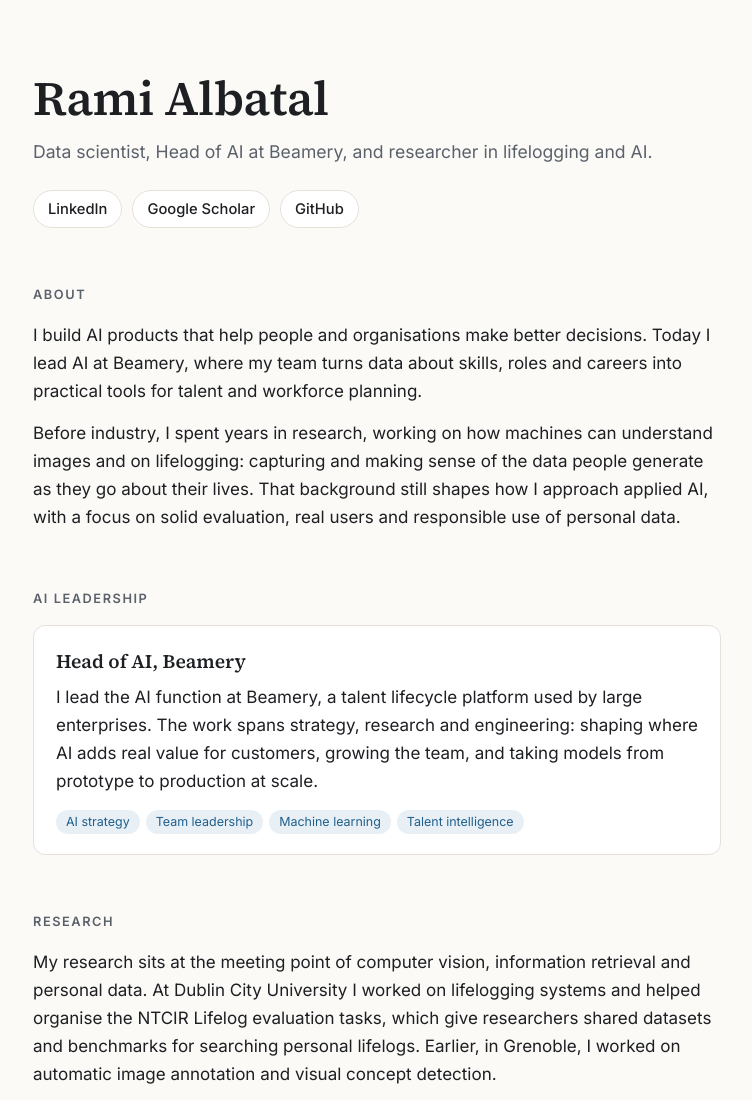
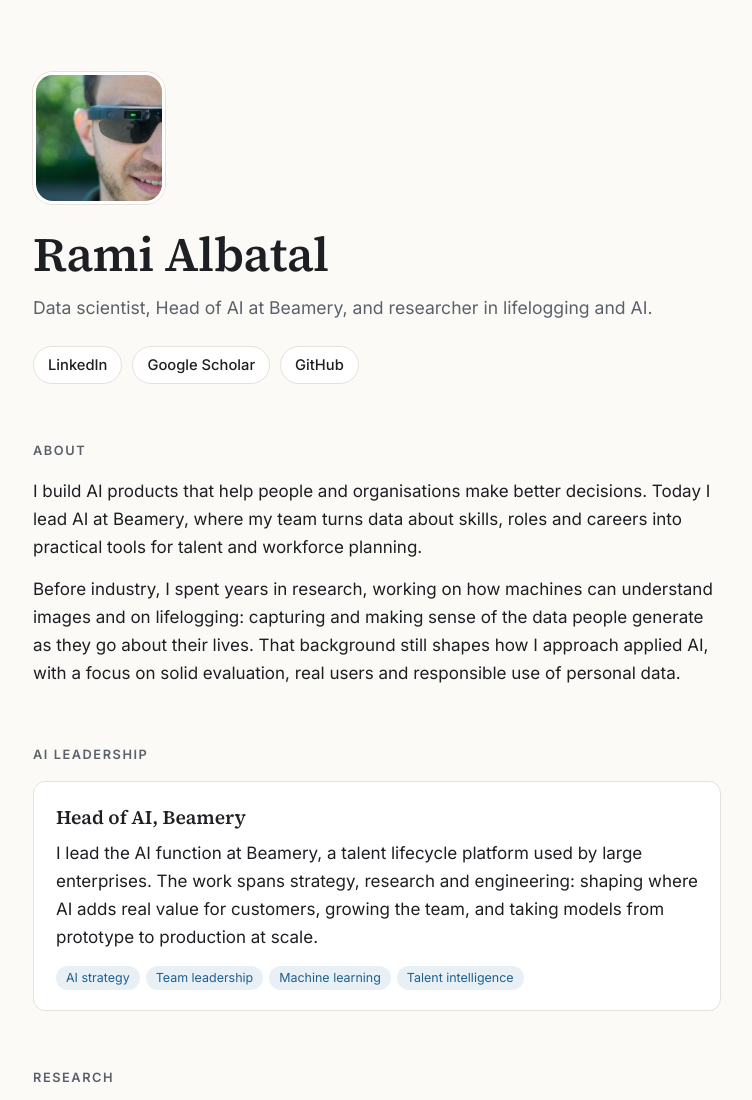
Before and after one commit to ramialbatal/ramialbatal.github.io, a plain HTML site: page index.html in a window 1280 px wide. Shown: the top 1100 px of the page, without its empty margins (263-1015 px from the left). Drawn offline with Linux system fonts and the light colour scheme.

Commit message:
Add profile photo to the website
Co-Authored-By: Claude Opus 5.5 <noreply@anthropic.com>
Claude-Session: https://claude.ai/code/session_01KMf4v8suBxyLEQeq7bKUrM

```diff
--- a/index.html
+++ b/index.html
@@ -4,6 +4,7 @@
 <meta charset="utf-8">
 <meta name="viewport" content="width=device-width, initial-scale=1">
 <title>Rami Albatal</title>
+<meta property="og:image" content="https://ramialbatal.github.io/images/rami.jpg">
 <meta name="description" content="Rami Albatal: data scientist, Head of AI at Beamery, and researcher in lifelogging and AI.">
 <link rel="preconnect" href="https://fonts.googleapis.com">
 <link rel="preconnect" href="https://fonts.gstatic.com" crossorigin>
@@ -47,6 +48,16 @@
     font: 17px/1.65 Inter, system-ui, -apple-system, "Segoe UI", sans-serif;
   }
   .wrap { max-width: 720px; margin: 0 auto; padding: 72px 16px 56px; }
+  .photo {
+    display: block;
+    width: 132px;
+    height: 132px;
+    border-radius: 20px;
+    object-fit: cover;
+    border: 3px solid var(--surface);
+    box-shadow: 0 0 0 1px var(--line);
+    margin: 0 0 24px;
+  }
   header h1 {
     font-family: "Source Serif 4", Georgia, serif;
     font-weight: 600;
@@ -113,6 +124,7 @@
 <body>
 <div class="wrap">
   <header>
+    <img class="photo" src="images/rami.jpg" alt="Rami Albatal wearing Google Glass" width="132" height="132">
     <h1>Rami Albatal</h1>
     <p class="role">Data scientist, Head of AI at Beamery, and researcher in lifelogging and AI.</p>
     <ul class="links">
```
Also changed, not shown: images/rami.jpg (added).
